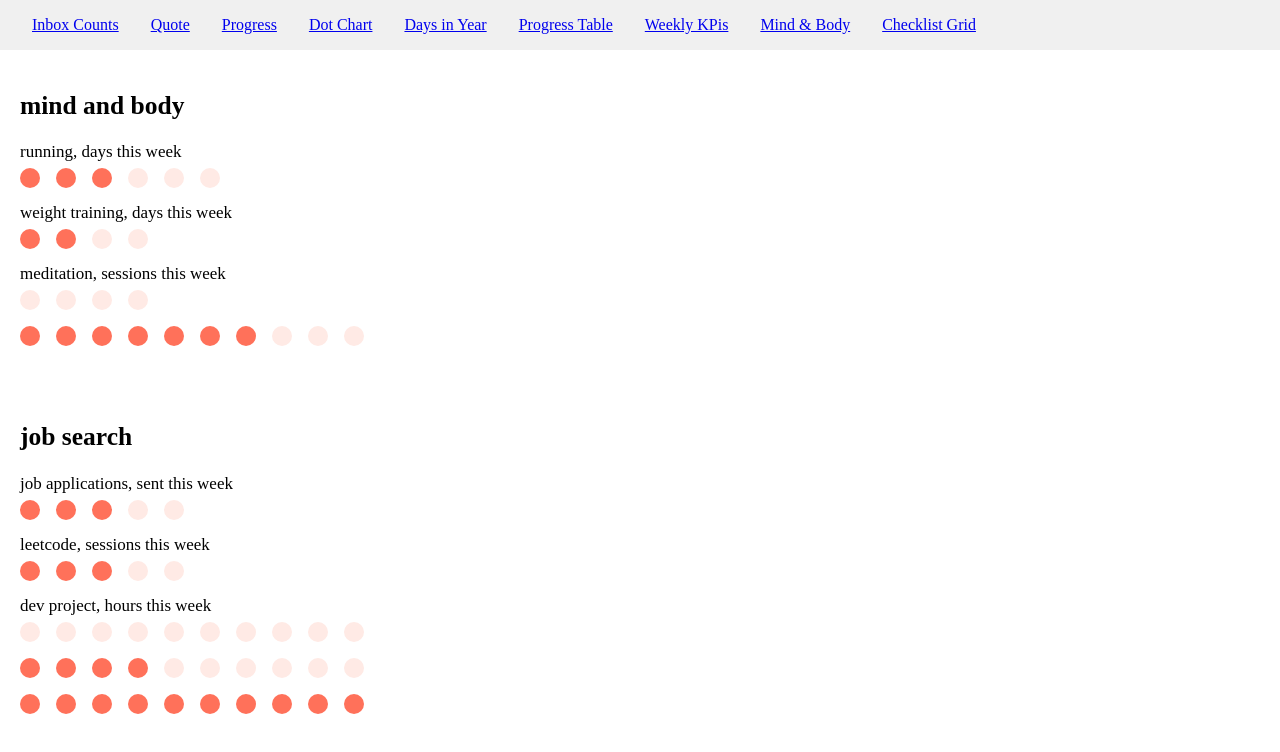
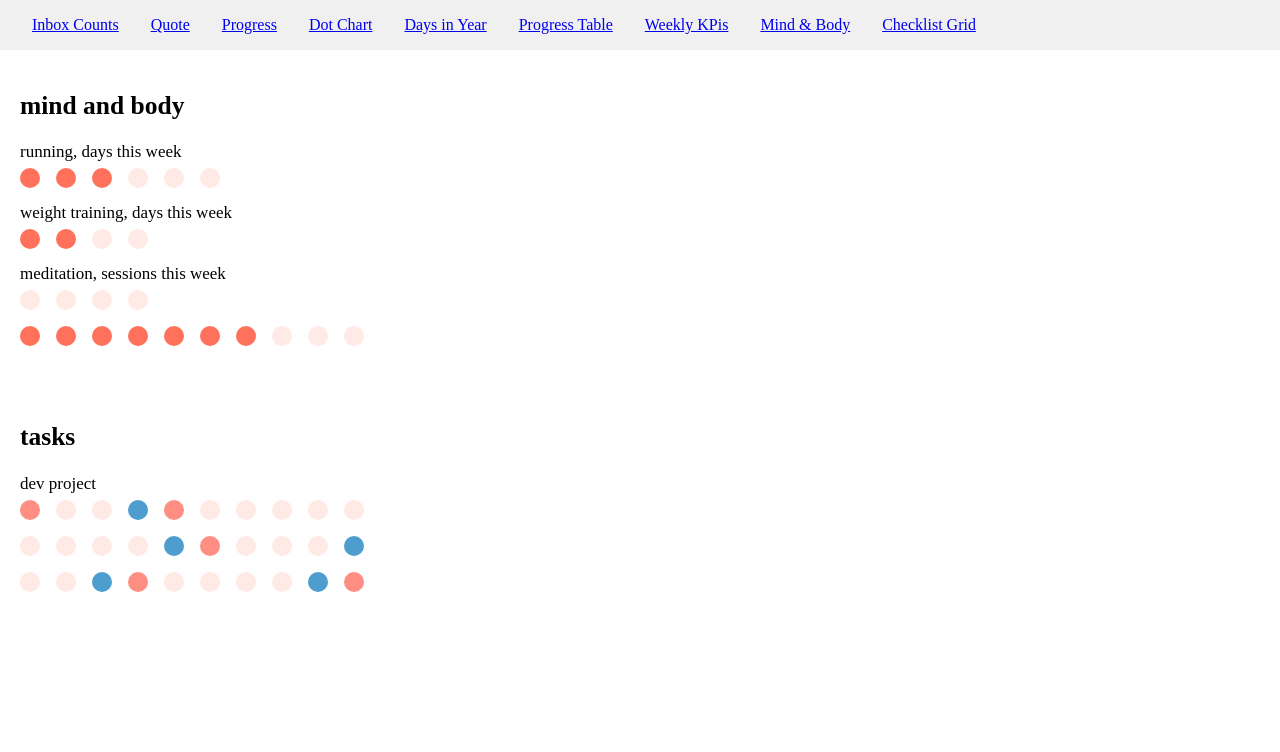
Before and after one commit to ben-miller/obsidian-components, a React (Create React App) app: page /weekly_kpis in a window 1280 px wide. Shown: the top 752 px of the page. Built offline with nearby package versions, Linux system fonts and the light colour scheme.

Commit message:
More checklist grid data

```diff
--- a/src/components/presenters/ChecklistGrid/ChecklistGrid.tsx
+++ b/src/components/presenters/ChecklistGrid/ChecklistGrid.tsx
@@ -12,7 +12,6 @@ export interface ChecklistGridDotProps extends DotProps {
 }
 
 interface ChecklistGridProps {
-	title?: string;
 	data: ChecklistGridDotProps[];
 	statusClasses?: Record<number, string>;
 	cols?: number;
@@ -22,7 +21,6 @@ interface ChecklistGridProps {
 
 export const ChecklistGrid: React.FC<ChecklistGridProps> = (
 	{
-		title = 'Project Checklist',
 		data,
 		statusClasses = {
 			[ChecklistGridState.TODO]: 'bg-primary-50',
@@ -34,7 +32,6 @@ export const ChecklistGrid: React.FC<ChecklistGridProps> = (
 		dotGap = 16
 	}) => {
 	return <DotChart
-		title={title}
 		data={data}
 		statusClasses={statusClasses}
 		cols={cols}
--- a/src/views/WeeklyKPIsView.tsx
+++ b/src/views/WeeklyKPIsView.tsx
@@ -1,7 +1,7 @@
 import React from 'react'
 import styled from 'styled-components'
 import {ProgressTable} from "../components/presenters/ProgressTable/ProgressTable";
-import {jobSearchMetrics, mindAndBodyMetrics} from "../models/fakeData";
+import {checklistGridData, jobSearchMetrics, mindAndBodyMetrics} from "../models/fakeData";
 
 export const WeeklyKPIsView: React.FC = () => {
 	const MainContainer = styled.div``
@@ -10,7 +10,10 @@ export const WeeklyKPIsView: React.FC = () => {
 	return <MainContainer className={"weekly-kpis-container"}>
 		<TableContainer>
 			<ProgressTable title={'Mind and Body'} data={mindAndBodyMetrics} cols={10} />
-			<ProgressTable title={'Job Search'} data={jobSearchMetrics} cols={10} />
+			{/*<ProgressTable title={'Job Search'} data={jobSearchMetrics} cols={10} />*/}
+			<ProgressTable title={'Tasks'} data={
+				[{ name: 'Dev project', data: checklistGridData}]
+			} cols={10} />
 		</TableContainer>
 	</MainContainer>
 }
```
